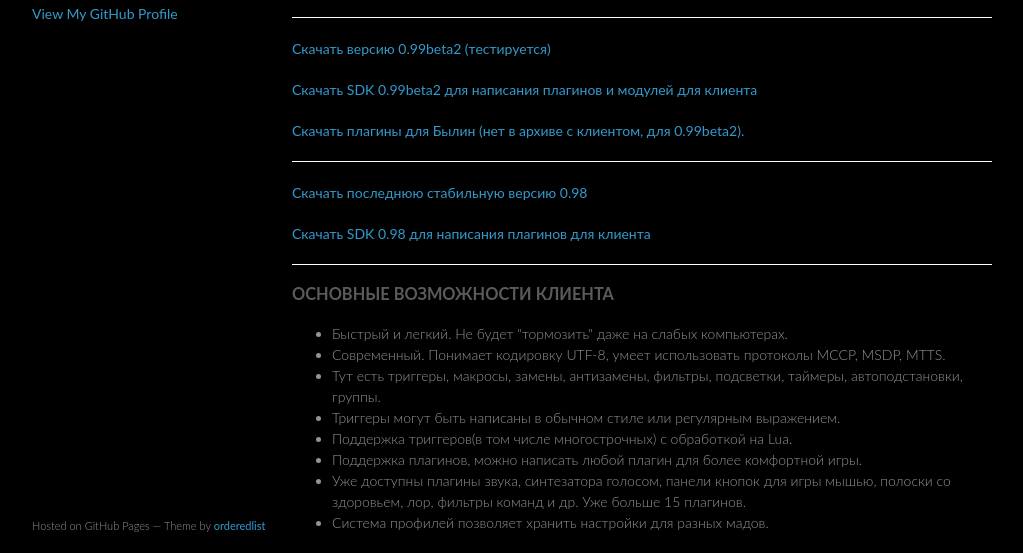
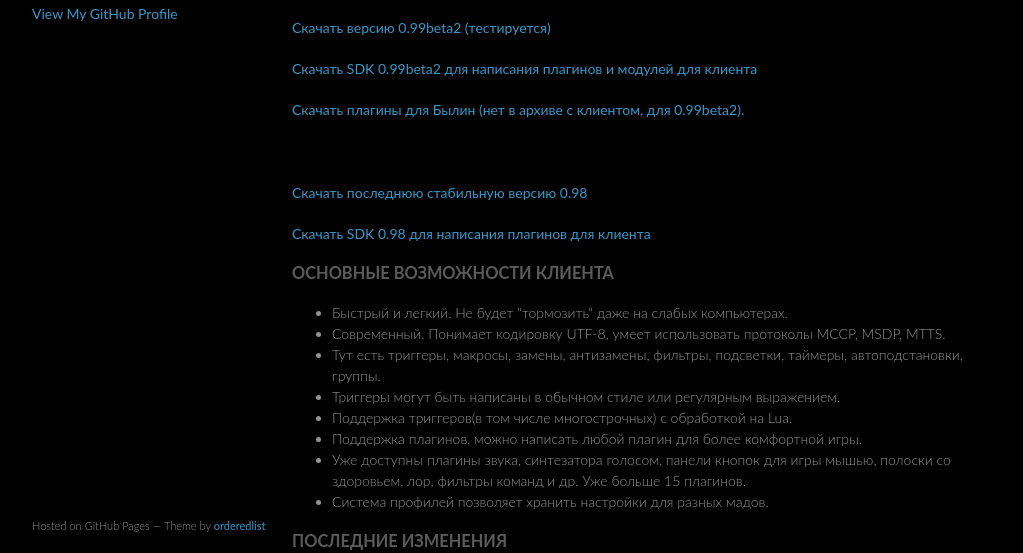
Before and after one commit to tmud/tmud.github.io, a plain HTML site: page index.html in a window 1280 px wide. Shown: the part 195-748 px from the top of the page, without its empty margins (128-1151 px from the left). Drawn offline with Linux system fonts and the light colour scheme; a script that the page names is missing.

Commit message:
Update index.html

```diff
--- a/index.html
+++ b/index.html
@@ -32,14 +32,14 @@
       <section>
         <p><img src="https://raw.githubusercontent.com/tmud/tmud.github.io/master/images/logos13.png" alt="Tortilla logo">
 Современный клиент для текстовых онлайновых игр</p>
-<hr>
+
 <p><a href="https://github.com/tmud/tortilla/releases/download/0.99beta2/tortilla_0.99beta2.zip">Скачать версию 0.99beta2 (тестируется)</a></p>
 <p><a href="https://github.com/tmud/tortilla/releases/download/0.99beta2/sdk_0.99beta2.zip">Скачать SDK 0.99beta2 для написания плагинов и модулей для клиента</a></p>
 <p><a href="https://github.com/tmud/tortilla/releases/download/0.99beta2/bylins_plugins.zip">Скачать плагины для Былин (нет в архиве с клиентом, для 0.99beta2).</a></p>
-<hr>
+<br><br>
 <p><a href="https://github.com/tmud/tortilla/releases/download/0.98/tortilla_0.98.zip">Скачать последнюю стабильную версию 0.98</a></p>
 <p><a href="https://github.com/tmud/tortilla/releases/download/0.98/sdk_0.98.zip">Скачать SDK 0.98 для написания плагинов для клиента</a></p>
-<hr>
+
 
 <h3>ОСНОВНЫЕ ВОЗМОЖНОСТИ КЛИЕНТА</h3>
 
```
